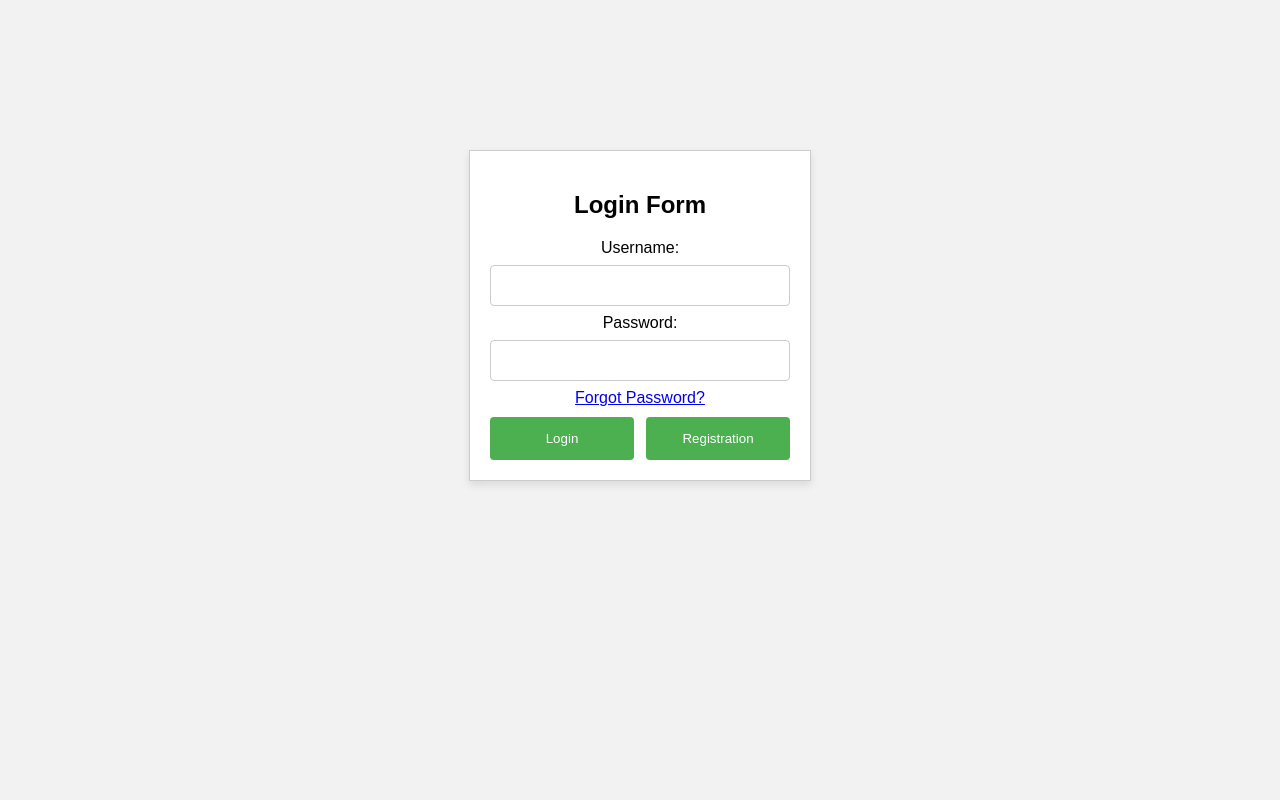
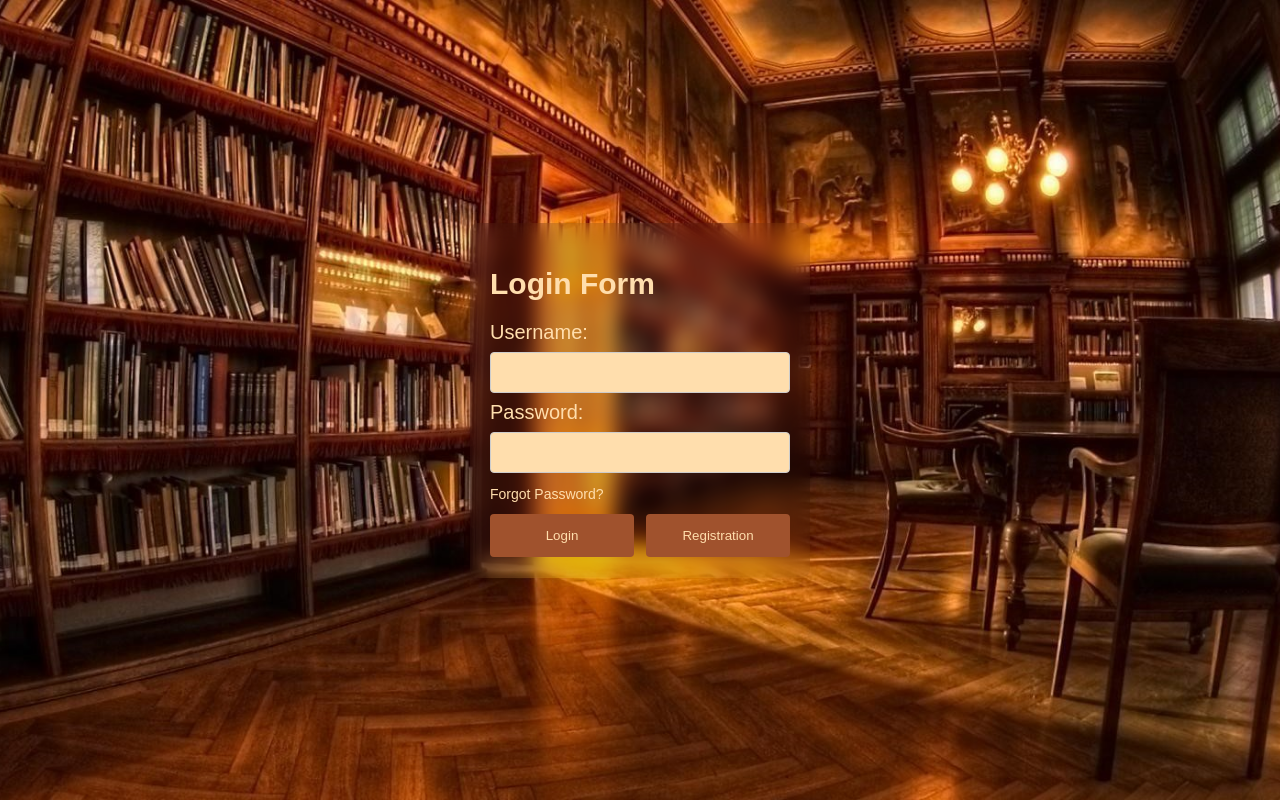
Before and after one commit to loayHajir/sikkaLibrary, a PHP site: page /login.php in a window 1280 px wide. Run offline with PHP 8.4, Linux system fonts and the light colour scheme.

Commit message:
update login.php

```diff
--- a/contactUs.php
+++ b/contactUs.php
@@ -109,7 +109,8 @@ h1{
     font-weight: bold;
 }
 
-        section {
+
+section {
             text-align: center;
             background-size: cover;
             padding: 100px 0;
--- a/login.php
+++ b/login.php
@@ -37,21 +37,32 @@ if(isset($_POST['login'])){
 <html>
 
 <head>
-    <title>Login </title>
+    <title>Login</title>
     <style>
     body {
         font-family: Arial, sans-serif;
-        background-color: #f2f2f2;
-        text-align: center;
+        background-image: url('library.jpg');
+        background-size: cover;
+        background-repeat: no-repeat;
+        background-attachment: fixed;
+        background-position: center center;
+        margin: 0;
+        height: 100vh;
+        display: flex;
+        justify-content: center;
+        align-items: center;
     }
 
     .login-container {
-        margin: 150px auto;
         width: 300px;
         padding: 20px;
-        border: 1px solid #ccc;
-        background-color: #fff;
+        border-radius: 8px;
+        background-color: rgba(0, 0, 0, 0.1);
+        backdrop-filter: blur(10px);
         box-shadow: 0 4px 8px rgba(0, 0, 0, 0.1);
+        font-size: 20px;
+        color: #FFDEAD;
+
     }
 
     .login-container h2 {
@@ -66,26 +77,40 @@ if(isset($_POST['login'])){
         box-sizing: border-box;
         border: 1px solid #ccc;
         border-radius: 4px;
+        background-color: #FFDEAD;;
+
+
     }
-
     .login-container .btn-container {
         display: flex;
         justify-content: space-between;
+        margin-top: 10px;
+
     }
 
     .login-container .btn-container input[type="submit"] {
         width: 48%;
-        background-color: #4CAF50;
-        color: white;
+        background-color: #A0522D;
+        color:#FFDEAD;
         padding: 14px 20px;
-        margin-top: 10px;
         border: none;
         border-radius: 4px;
         cursor: pointer;
+
     }
 
     .login-container .btn-container input[type="submit"]:hover {
-        background-color: #45a049;
+        background-color: #FFDEAD;
+    }
+
+    .login-container a {
+        color: #FFDEAD;
+        text-decoration: none;
+        font-size: 14px;
+    }
+
+    .login-container a:hover {
+        color: #666;
     }
     </style>
 </head>
@@ -99,16 +124,14 @@ if(isset($_POST['login'])){
             <br>
             <label for="password">Password:</label>
             <input type="password" id="password" name="password">
-
-                <a href="forget.php">Forgot Password?</a>
-
+            <a href="forget.php">Forgot Password?</a>
             <br>
             <div class="btn-container">
                 <input type="submit" value="Login" name="login">
                 <input type="submit" value="Registration" formaction="regestration.php">
-
             </div>
         </form>
     </div>
 </body>
+
 </html>
```
Also changed, not shown: Home.php (+22 -1 lines).
